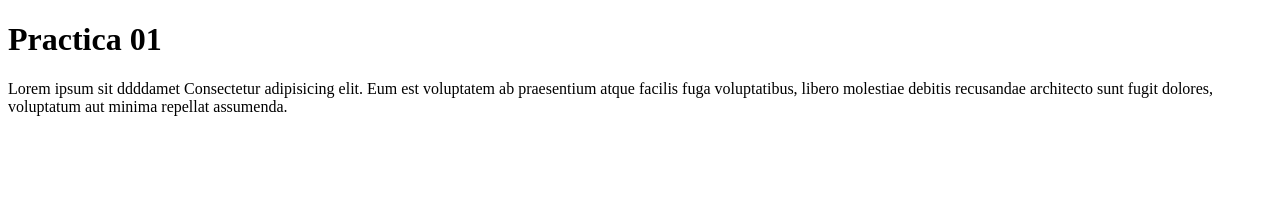
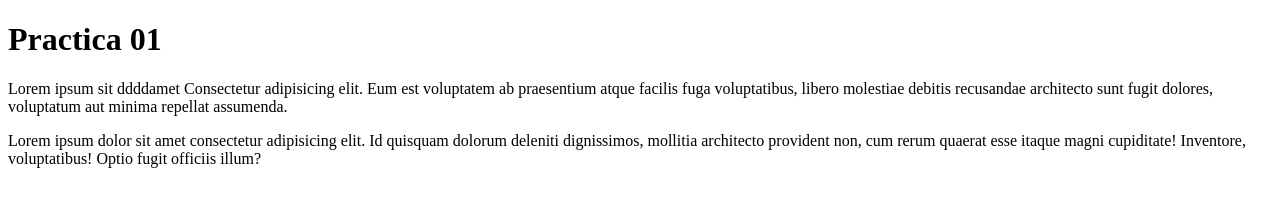
Before and after one commit to roberNicoTejada/git-desde-coderhouse, a plain HTML site: page index.html in a window 1280 px wide. Drawn offline with Linux system fonts and the light colour scheme.

Commit message:
agrego un lorem mas

```diff
--- a/index.html
+++ b/index.html
@@ -20,5 +20,9 @@
       Lorem ipsum sit ddddamet Consectetur adipisicing elit. Eum est voluptatem ab praesentium atque facilis fuga voluptatibus, libero molestiae debitis recusandae architecto sunt
       fugit dolores, voluptatum aut minima repellat assumenda.
     </p>
+    <p>
+      Lorem ipsum dolor sit amet consectetur adipisicing elit. Id quisquam dolorum deleniti dignissimos, mollitia architecto provident non, cum rerum quaerat esse itaque magni
+      cupiditate! Inventore, voluptatibus! Optio fugit officiis illum?
+    </p>
   </body>
 </html>
```
